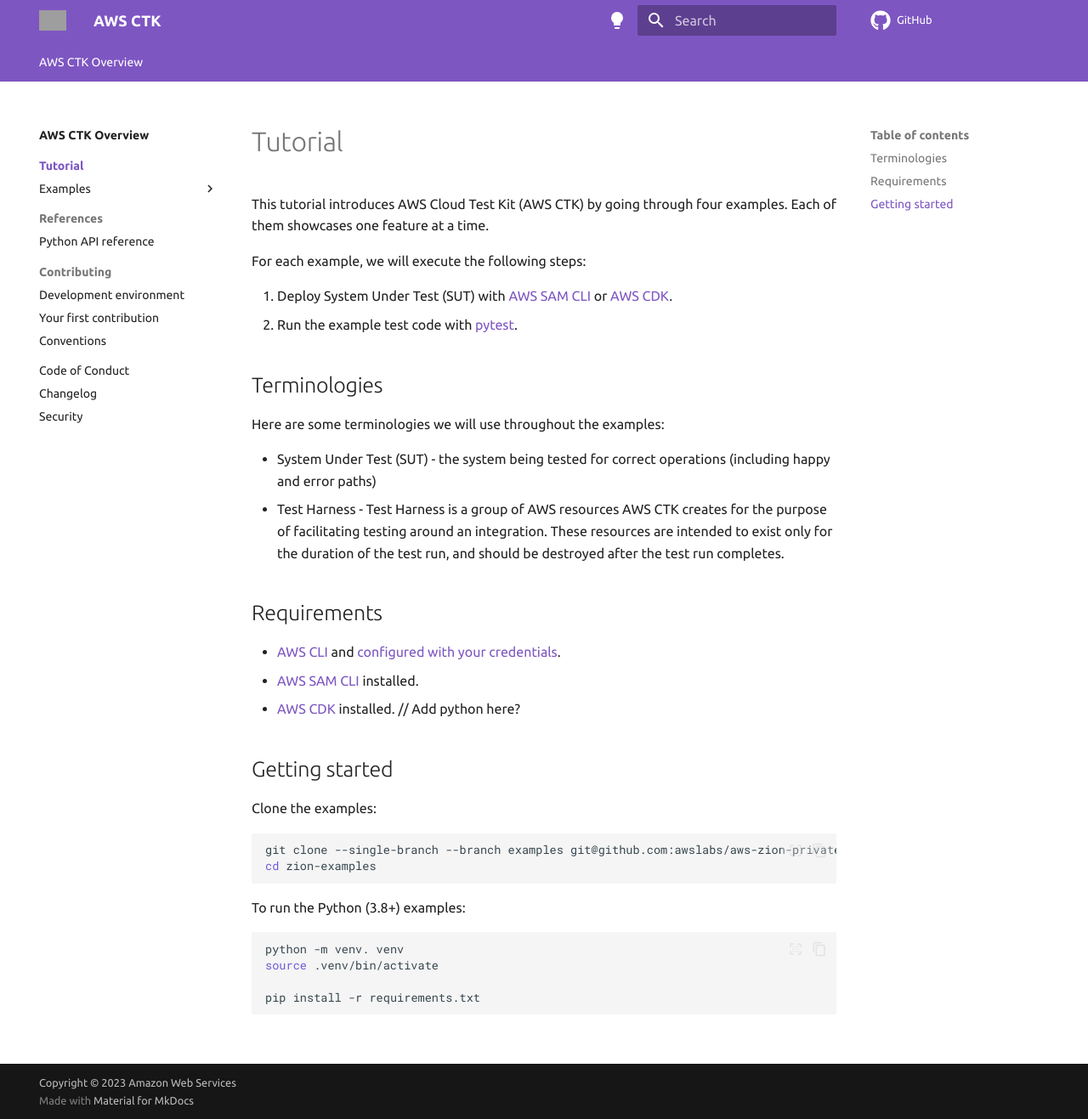
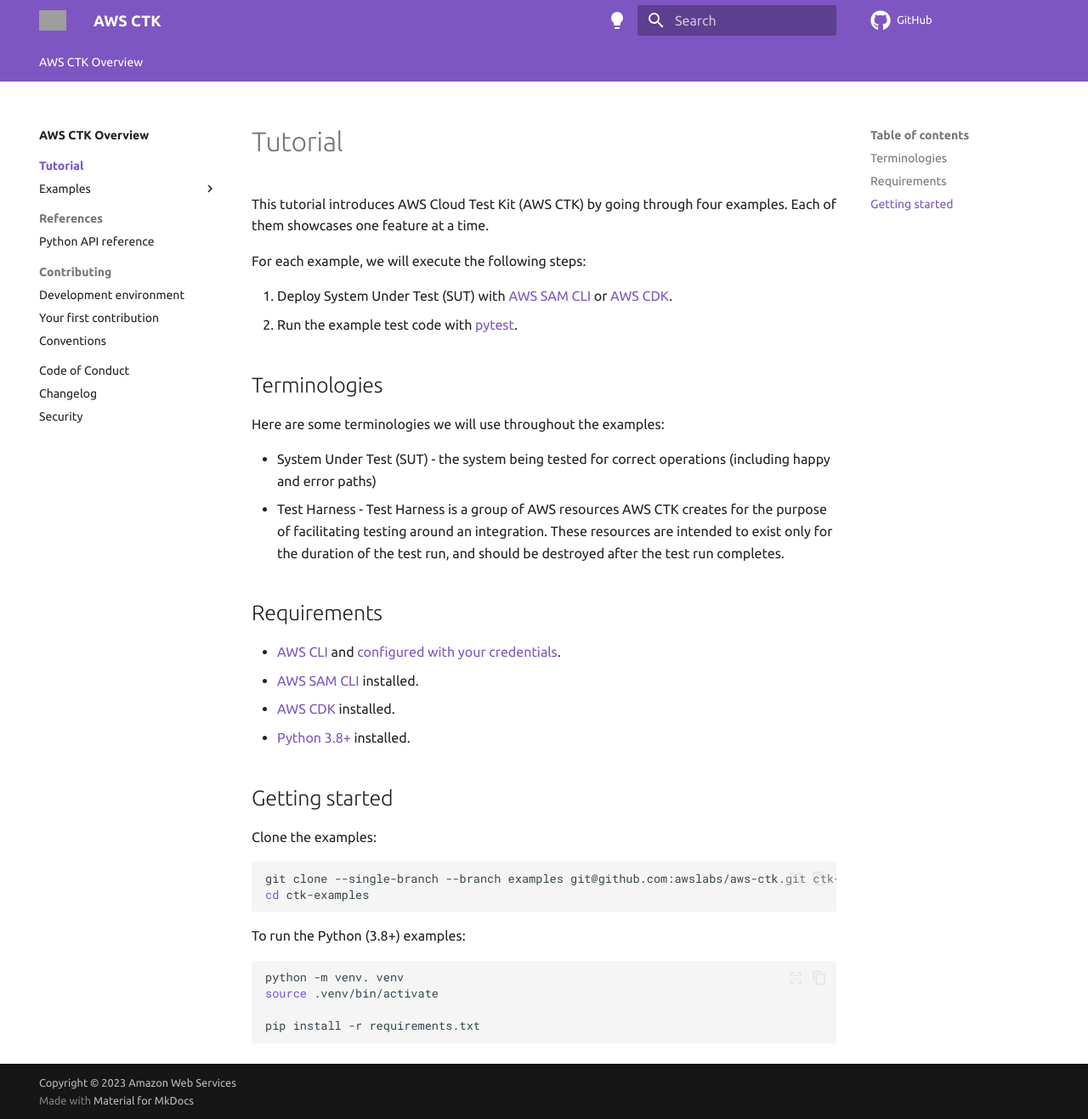
Before and after one commit to awslabs/aws-iatk, an MkDocs documentation site: the page built from docs/tutorial/index.md, in a window 1280 px wide and 1317 px high. Shown: the whole window at 85% size. Built offline with MkDocs 1.6.1 and Material for MkDocs 9.7.7, drawn with Linux system fonts in a browser that asks for light colours; comment, search, counter and statistics services are not loaded; the version menu is left out; grey boxes are pictures that could not be loaded.

Commit message:
chore: Handle some doc feedback

````diff
--- a/docs/tutorial/index.md
+++ b/docs/tutorial/index.md
@@ -1,6 +1,6 @@
 ---
 title: Tutorial
-description: Introduction to Zion
+description: Introduction to AWS CTK
 ---
 
 This tutorial introduces AWS Cloud Test Kit (AWS CTK) by going through four examples. Each of them showcases one feature at a time.
@@ -22,15 +22,15 @@
 * [AWS CLI](https://docs.aws.amazon.com/cli/latest/userguide/getting-started-install.html){target="_blank"} and [configured with your credentials](https://docs.aws.amazon.com/serverless-application-model/latest/developerguide/serverless-getting-started-set-up-credentials.html){target="_blank"}.
 * [AWS SAM CLI](https://docs.aws.amazon.com/serverless-application-model/latest/developerguide/serverless-sam-cli-install.html){target="_blank"} installed.
 * [AWS CDK](https://docs.aws.amazon.com/cdk/v2/guide/getting_started.html) installed.
-// Add python here?
+* [Python 3.8+](https://www.python.org/downloads/) installed.
 
 ## Getting started
 
 Clone the examples:
 
 ```bash
-git clone --single-branch --branch examples git@github.com:awslabs/aws-zion-private.git zion-examples
-cd zion-examples
+git clone --single-branch --branch examples git@github.com:awslabs/aws-ctk.git ctk-examples
+cd ctk-examples
 ```
 
 To run the Python (3.8+) examples:
````
Also changed, not shown: docs/tutorial/examples/retrieve_cfn_info.md (+0 -2 lines), python-client/README.md (+0 -4 lines).
